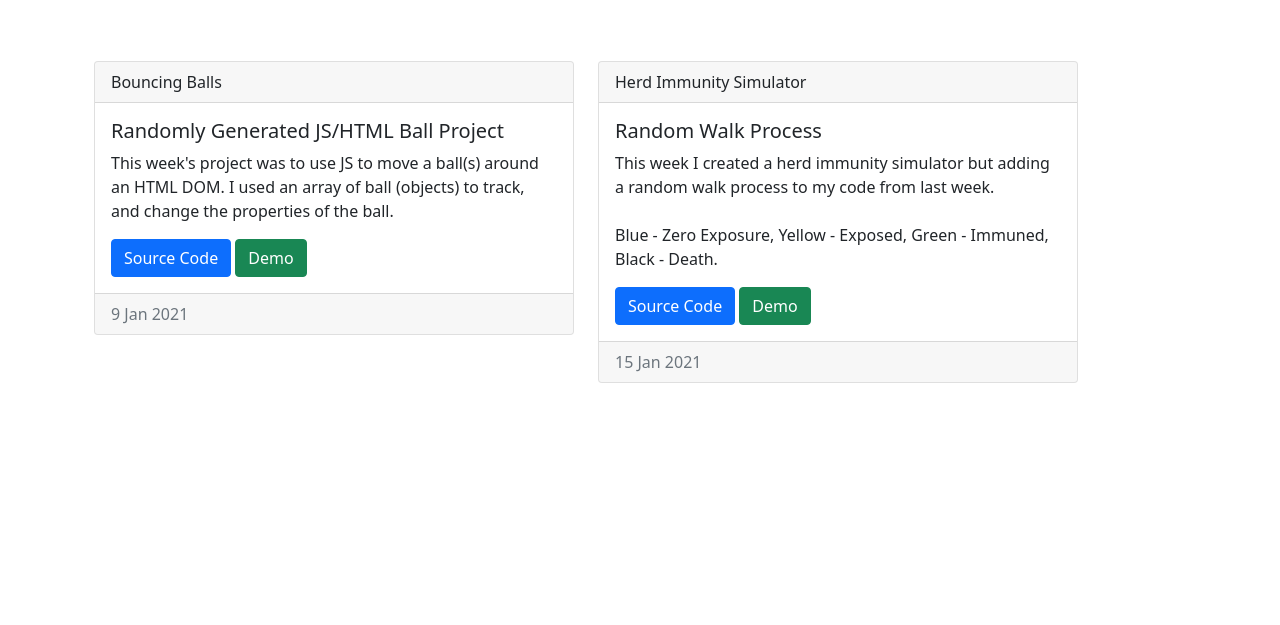
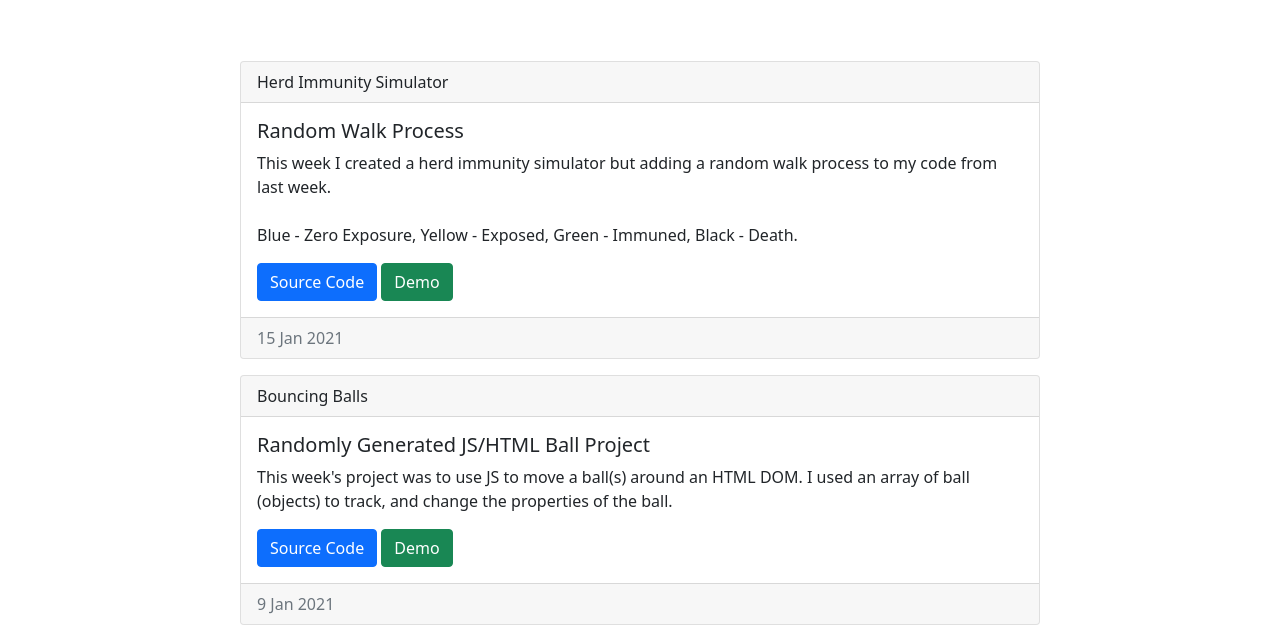
Before and after one commit to CronNinja/mern, a plain HTML site: page projects/index.html in a window 1280 px wide. Shown: the part 223-848 px from the top of the page. Before the commit the page ends 800 px from the top, so only its background shows below. Drawn offline with nearby package versions, Linux system fonts and the light colour scheme.

Commit message:
Portfolio Formatting

```diff
--- a/projects/index.html
+++ b/projects/index.html
@@ -17,9 +17,25 @@
         <p class="lead">Below is a list of all my projects<br>while attending MIT xPro MERN Course</p>
       </div>
       <div class="container">
-        <div class="row row-cols-auto">
-          <div class="col">
-            <div class="card" style="width: 30rem;">
+        <div class="row row-cols-auto" style="justify-content: center;">
+          <div class="col" style="padding-bottom: 1rem;">
+            <div class="card" style="width: 50rem;">
+              <div class="card-header">
+                Herd Immunity Simulator
+              </div>
+              <div class="card-body">
+                <h5 class="card-title">Random Walk Process</h5>
+                <p class="card-text">This week I created a herd immunity simulator but adding a random walk process to my code from last week.<br><br>Blue - Zero Exposure, Yellow - Exposed, Green - Immuned, Black - Death.</p>
+                <a href="https://github.com/CronNinja/mern/blob/main/projects/randomwalk/js/ball.js" class="btn btn-primary" target="_blank">Source Code</a>
+                <a href="randomwalk/" class="btn btn-success" target="_blank">Demo</a>
+              </div>
+              <div class="card-footer text-muted">
+                15 Jan 2021
+              </div>
+            </div>
+          </div>
+          <div class="col" tyle="padding-bottom: 1rem;">
+            <div class="card" style="width: 50rem;">
               <div class="card-header">
                 Bouncing Balls
               </div>
@@ -34,22 +50,6 @@
               </div>
             </div>
           </div>
-          <div class="col">
-            <div class="card" style="width: 30rem;">
-              <div class="card-header">
-                Herd Immunity Simulator
-              </div>
-              <div class="card-body">
-                <h5 class="card-title">Random Walk Process</h5>
-                <p class="card-text">This week I created a herd immunity simulator but adding a random walk process to my code from last week.<br><br>Blue - Zero Exposure, Yellow - Exposed, Green - Immuned, Black - Death.</p>
-                <a href="https://github.com/CronNinja/mern/blob/main/projects/randomwalk/" class="btn btn-primary" target="_blank">Source Code</a>
-                <a href="randomwalk/" class="btn btn-success" target="_blank">Demo</a>
-              </div>
-              <div class="card-footer text-muted">
-                15 Jan 2021
-              </div>
-            </div>
-          </div>
         </div>
     </main>
 </body>
```
